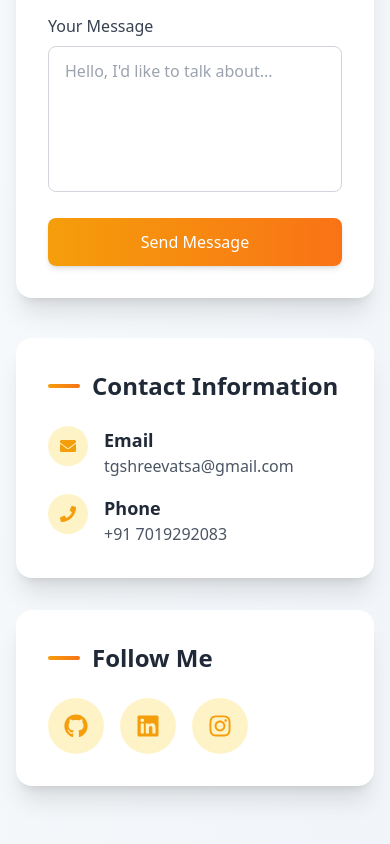
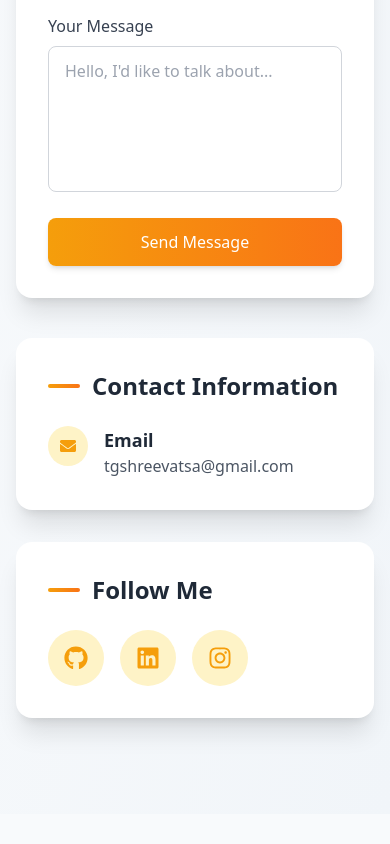
Before and after one commit to Shreevatsatg/shreevatsatg.com, a Next.js app: page /contact in a window 390 px wide. Shown: the part 590-1434 px from the top of the page. After the commit the page ends 1404 px from the top, so only its background shows below. Built offline with nearby package versions, Linux system fonts and the light colour scheme.

Commit message:
removed phone number for security

```diff
--- a/src/app/contact/page.tsx
+++ b/src/app/contact/page.tsx
@@ -161,18 +161,6 @@ export default function ContactPage() {
                     </a>
                   </div>
                 </div>
-
-                <div className="flex items-start">
-                  <div className="bg-amber-100 dark:bg-amber-900/30 p-3 rounded-full mr-4">
-                    <FaPhone className="text-amber-500 dark:text-amber-400" />
-                  </div>
-                  <div>
-                    <h3 className="text-lg font-semibold text-gray-800 dark:text-white">Phone</h3>
-                    <a href="tel:+917019292083" className="text-gray-600 dark:text-gray-300 hover:text-amber-500 dark:hover:text-amber-400 transition-colors">
-                      +91 7019292083
-                    </a>
-                  </div>
-                </div>
               </div>
             </div>
 
```
